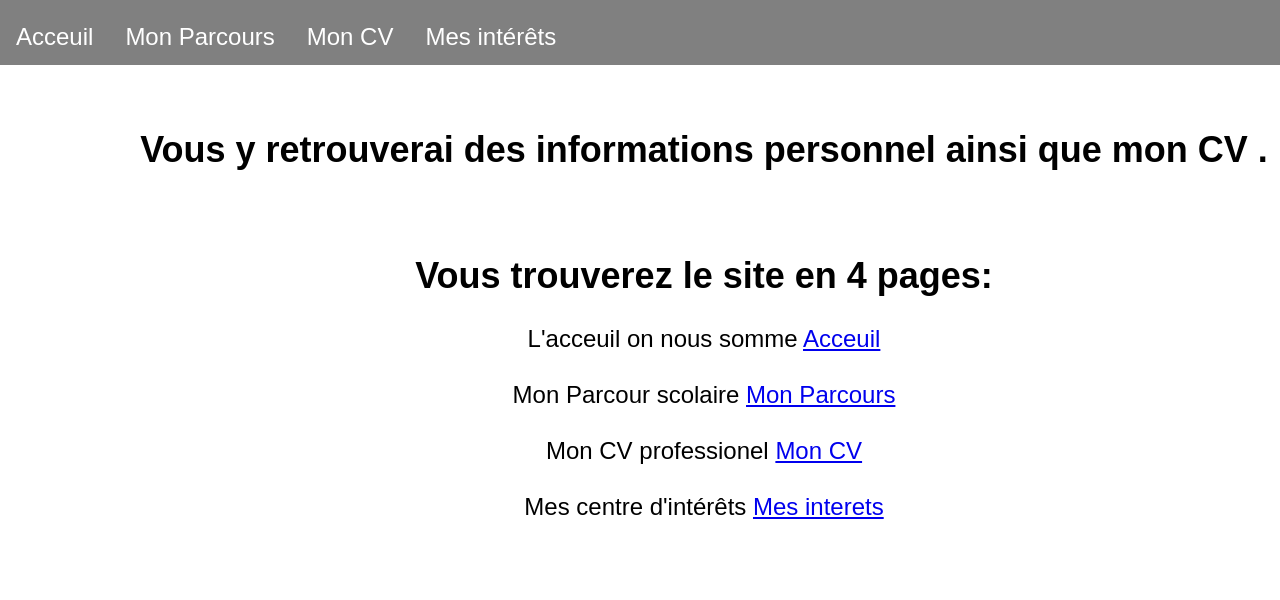
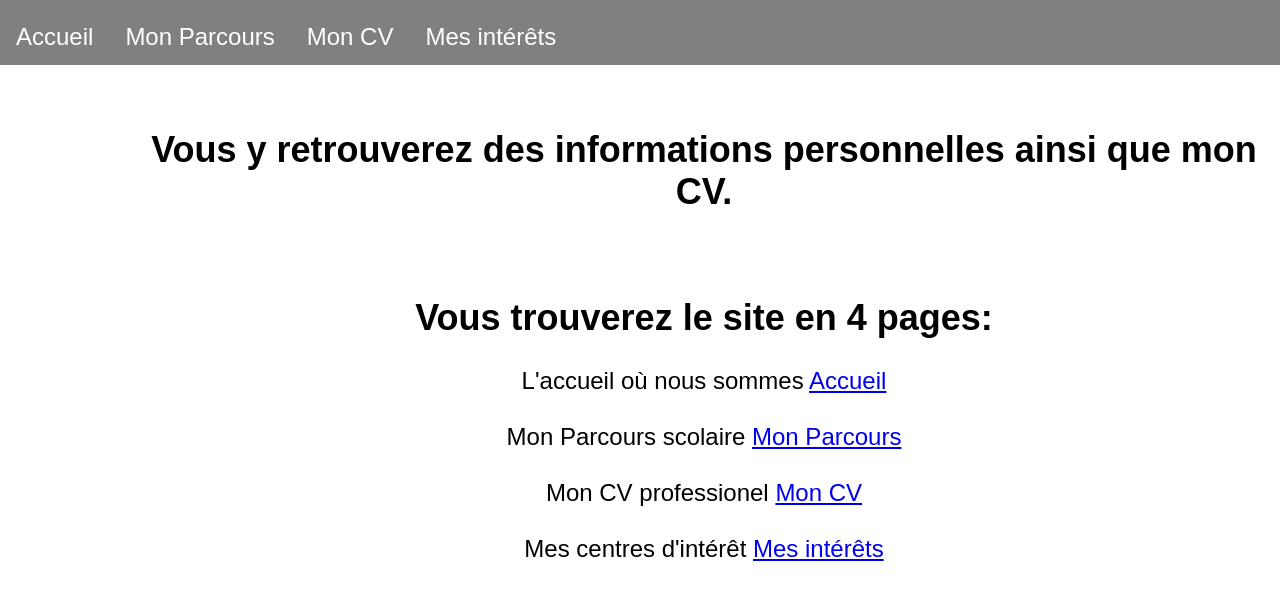
Before and after one commit to RMassip/RMassip.github.io, a plain HTML site: page Index.html in a window 1280 px wide. Shown: the part 66-666 px from the top of the page. Drawn offline with Linux system fonts and the light colour scheme.

Commit message:
Update Index.html

```diff
--- a/Index.html
+++ b/Index.html
@@ -10,18 +10,18 @@
 
 
 		<ul >
-			<li ><a href="Index.html">Acceuil</a></li>
+			<li ><a href="Index.html">Accueil</a></li>
 			<li ><a href="Parcour.html">Mon Parcours</a></li>
 			<li ><a href="Mon CV.html">Mon CV</a></li>
 			<li ><a href="Mes interets.html">Mes intérêts</a></li>
 		</ul>
 		<div class="p1">
 			<div class="4page">
-				<h2>Vous y retrouverai des  informations personnel ainsi que mon CV .<br><br><br>Vous trouverez le site en 4 pages:</h2><br>
-				<p>L'acceuil on nous somme <a href="Index.html">Acceuil</a></p><br>
-				<p>Mon Parcour scolaire <a href="Parcour.html">Mon Parcours</a></p><br>
+				<h2>Vous y retrouverez des informations personnelles ainsi que mon CV.<br><br><br>Vous trouverez le site en 4 pages:</h2><br>
+				<p>L'accueil où nous sommes  <a href="Index.html">Accueil</a></p><br>
+				<p>Mon Parcours scolaire <a href="Parcour.html">Mon Parcours</a></p><br>
 				<p>Mon CV professionel <a href="Mon CV.html">Mon CV</a></p><br>
-				<p>Mes centre d'intérêts <a href="Mes interets.html">Mes interets</a></p><br>
+				<p>Mes centres d'intérêt <a href="Mes interets.html">Mes intérêts</a></p><br>
 			</div>
 		</div>
 	</body>
```
